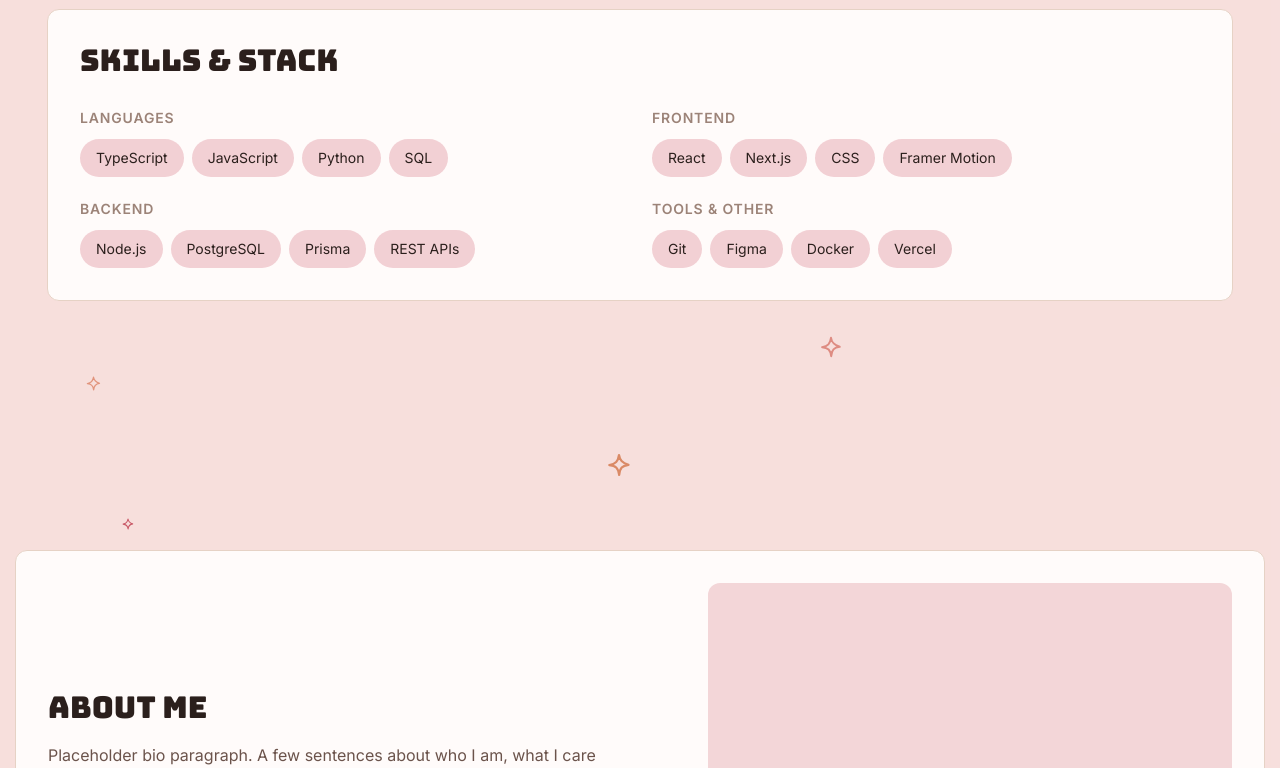
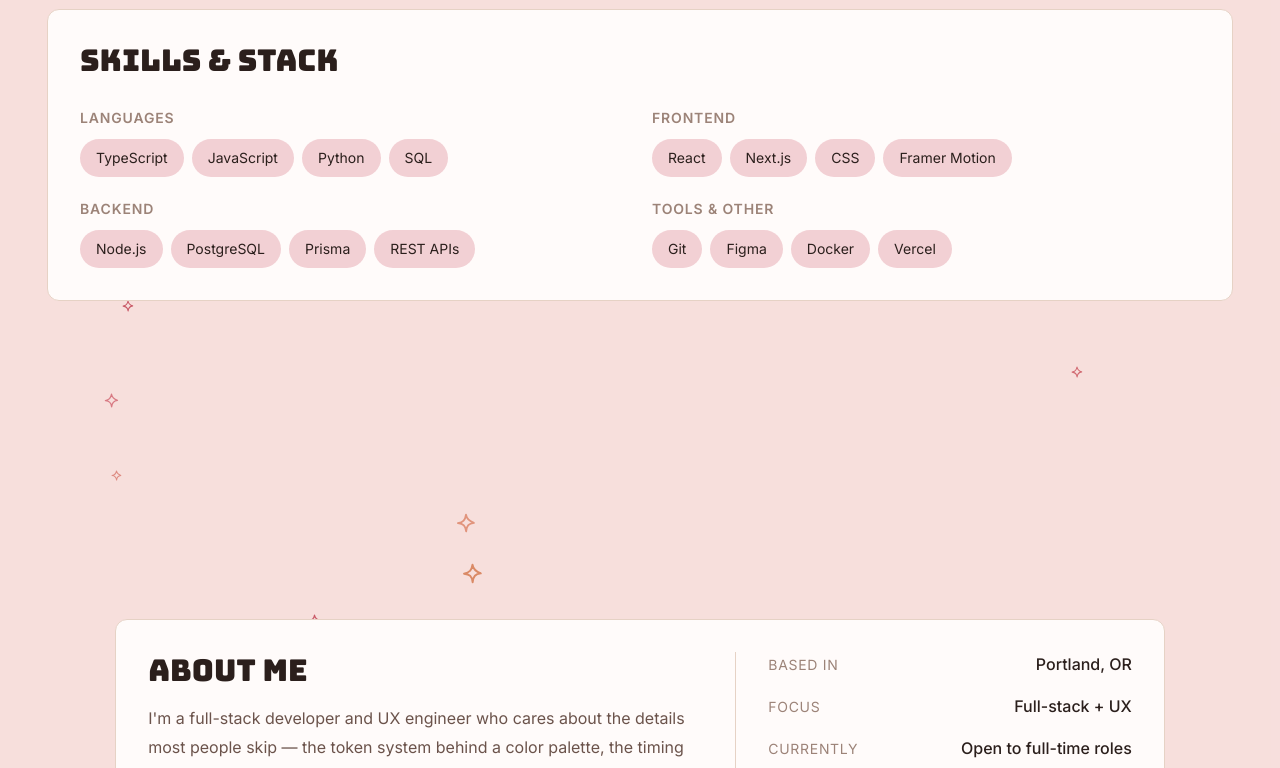
Before and after one commit to tessellis/portfolio-platform, a Next.js app: page / in a window 1280 px wide. Shown: the part 2032-2800 px from the top of the page. Built offline with nearby package versions, Linux system fonts and the light colour scheme.

Commit message:
Fix contactCTA and footer spacing + wavy border

```diff
--- a/src/components/layout/Footer.module.css
+++ b/src/components/layout/Footer.module.css
@@ -1,6 +1,5 @@
 .footer {
-  border-top: 1px solid var(--color-border);
-  margin-top: var(--space-24); /* was var(--space-25), which doesn't exist */
+  margin-top: var(--space-32); /* or similar large value */
 }
 
 .inner {
--- a/src/components/layout/Header.module.css
+++ b/src/components/layout/Header.module.css
@@ -39,7 +39,7 @@
   font-size: var(--text-base);
   font-weight: var(--font-bold);
   color: var(--color-text-primary);
-  letter-spacing: -0.03em;
+  letter-spacing: -0.05em;
   margin-right: auto;
   font-weight: var(--font-bold);
 }
--- a/src/components/sections/AboutSnapshot.module.css
+++ b/src/components/sections/AboutSnapshot.module.css
@@ -6,7 +6,18 @@
   align-items: center;
   background-color: color-mix(in srgb, var(--panel-accent) var(--panel-tint), transparent);
   padding-block: var(--space-16);
-  touch-action: pan-y;
+  overflow: visible;
+}
+
+.waveBottom {
+  position: absolute;
+  bottom: 0;
+  left: 0;
+  width: 100%;
+  height: 48px;
+  transform: translateY(calc(100% - 1px)) scaleY(-1);
+  fill: color-mix(in srgb, var(--panel-accent) var(--panel-tint), transparent);
+  pointer-events: none;
 }
 
 .card {
@@ -22,7 +33,6 @@
   display: grid;
   grid-template-columns: 1fr;
   gap: var(--space-8);
-  align-items: center;
 }
 
 .text h2 {
@@ -42,19 +52,44 @@
   color: var(--color-text-primary);
 }
 
-.visual {
-  aspect-ratio: 4 / 3;
-  background-color: color-mix(in srgb, var(--flash-1) 24%, transparent);
-  border-radius: var(--radius-lg);
-  order: -1;
+.facts {
+  display: flex;
+  flex-direction: column;
+  gap: var(--space-4);
+  border-top: 1px solid var(--color-border);
+  padding-top: var(--space-6);
+}
+
+.factItem {
+  display: flex;
+  justify-content: space-between;
+  align-items: baseline;
+  gap: var(--space-4);
+}
+
+.factLabel {
+  font-size: var(--text-sm);
+  color: var(--color-text-muted);
+  text-transform: uppercase;
+  letter-spacing: 0.05em;
+}
+
+.factValue {
+  font-size: var(--text-base);
+  font-weight: var(--font-medium);
+  color: var(--color-text-primary);
+  text-align: right;
 }
 
 @media (min-width: 640px) {
   .grid {
-    grid-template-columns: 1.2fr 1fr;
+    grid-template-columns: 1.4fr 1fr;
   }
 
-  .visual {
-    order: 1;
+  .facts {
+    border-top: none;
+    border-left: 1px solid var(--color-border);
+    padding-top: 0;
+    padding-left: var(--space-8);
   }
 }
--- a/src/components/sections/AboutSnapshot.tsx
+++ b/src/components/sections/AboutSnapshot.tsx
@@ -1,29 +1,52 @@
-'use client';
-
 import Link from 'next/link';
-import { useInViewOnce } from '@/lib/useInViewOnce';
 import styles from './AboutSnapshot.module.css';
 
+const facts = [
+  { label: 'Based in', value: 'Portland, OR' },
+  { label: 'Focus', value: 'Full-stack + UX' },
+  { label: 'Currently', value: 'Open to full-time roles' },
+];
+
 export function AboutSnapshot() {
-  const { ref, inView } = useInViewOnce<HTMLDivElement>(0.15);
+  return (
+    <section className={styles.panel}>
+      <svg
+        className={styles.waveBottom}
+        viewBox="0 0 1440 120"
+        preserveAspectRatio="none"
+        aria-hidden="true"
+      >
+        <path d="M0,64 C280,120 480,0 720,32 C960,64 1160,112 1440,48 L1440,120 L0,120 Z" />
+      </svg>
 
-  return (
-    <section ref={ref} className={`${styles.panel} ${inView ? styles.inView : ''}`}>
-      <div className={`container ${styles.card}`}>
+      <div className="container">
+        <div className={styles.card}>
           <div className={styles.grid}>
             <div className={styles.text}>
               <h2>About me</h2>
               <p>
-              Placeholder bio paragraph. A few sentences about who I am,
-              what I care about as a developer, and what drives my work.
-              This section will break up the more technical parts of the
-              landing page.
+                I&apos;m a full-stack developer and UX engineer who cares
+                about the details most people skip — the token system behind
+                a color palette, the timing curve on a hover state.
+              </p>
+              <p>
+                I like building things that feel considered from end to end:
+                clean architecture underneath, thoughtful interaction on top.
               </p>
               <Link href="/about" className={styles.link}>
                 Read more →
               </Link>
             </div>
-          <div className={styles.visual} />
+
+            <div className={styles.facts}>
+              {facts.map((fact) => (
+                <div key={fact.label} className={styles.factItem}>
+                  <span className={styles.factLabel}>{fact.label}</span>
+                  <span className={styles.factValue}>{fact.value}</span>
+                </div>
+              ))}
+            </div>
+          </div>
         </div>
       </div>
     </section>
--- a/src/components/sections/ContactCTA.module.css
+++ b/src/components/sections/ContactCTA.module.css
@@ -1,40 +1,36 @@
 .panel {
   position: relative;
-  min-height: 100vh;
-  min-height: 100dvh;
-  display: flex;
-  align-items: center;
-  background-color: color-mix(in srgb, var(--panel-accent) var(--panel-tint), transparent);
   padding-block: var(--space-16);
-  touch-action: pan-y;
 }
 
-.card {
-  background-color: var(--color-bg-primary);
-  border: 1px solid var(--color-border);
-  border-radius: var(--radius-lg);
-  padding: var(--space-16) var(--space-8);
-  width: 100%;
-  box-sizing: border-box;
-  text-align: center;
+.row {
   display: flex;
   flex-direction: column;
   align-items: center;
-  gap: var(--space-4);
+  text-align: center;
+  gap: var(--space-8);
+  max-width: 720px;
+  margin-inline: auto;
 }
 
 .iconWrap {
   position: relative;
-  width: 100px;
-  margin-bottom: var(--space-4);
+  width: 200px;
+  flex-shrink: 0;
 }
 
-.card h2 {
-  font-size: var(--text-3xl);
+.text h2 {
+  font-size: var(--text-4xl);
+  margin-bottom: var(--space-3);
 }
 
-.card p {
+.text p {
+  font-size: var(--text-lg);
   color: var(--color-text-secondary);
+}
+
+.actions {
+  margin-top: var(--space-6);
 }
 
 .button {
@@ -48,7 +44,6 @@
   border-radius: var(--radius-md);
   font-size: var(--text-sm);
   font-weight: var(--font-medium);
-  margin-top: var(--space-2);
   transition: background-color var(--transition-fast);
 }
 
@@ -62,7 +57,7 @@
   flex-wrap: wrap;
   justify-content: center;
   gap: var(--space-3);
-  margin-top: var(--space-4);
+  margin-top: var(--space-6);
 }
 
 .chip {
@@ -78,3 +73,20 @@
   color: var(--color-text-primary);
   border-color: var(--color-border-strong);
 }
+
+@media (min-width: 768px) {
+  .row {
+    flex-direction: row;
+    text-align: left;
+    align-items: center;
+  }
+
+  .text {
+    max-width: 420px;
+  }
+
+  .actions,
+  .chips {
+    justify-content: flex-start;
+  }
+}
--- a/src/components/sections/ContactCTA.tsx
+++ b/src/components/sections/ContactCTA.tsx
@@ -16,19 +16,22 @@
   const { ref, inView } = useInViewOnce<HTMLElement>(0.2);
 
   return (
-    <section ref={ref} className={`${styles.panel} ${inView ? styles.inView : ''}`}>
-      <div className={`container ${styles.card}`}>
+    <section ref={ref} className={styles.panel}>
+      <div className={`container ${styles.row}`}>
         <div className={styles.iconWrap}>
           <ContactSparkleBurst active={inView} />
           <ContactIcon active={inView} />
         </div>
 
+        <div className={styles.text}>
           <h2>Let&apos;s work together</h2>
           <p>Open to full-time roles and collaborations. Reach out anytime.</p>
 
+          <div className={styles.actions}>
             <Link href="/contact" className={styles.button}>
               Get in touch
             </Link>
+          </div>
 
           <div className={styles.chips}>
             {contactLinks.map((link) => (
@@ -44,6 +47,7 @@
             ))}
           </div>
         </div>
+      </div>
     </section>
   );
 }
--- a/src/components/sections/FeaturedWork.module.css
+++ b/src/components/sections/FeaturedWork.module.css
@@ -56,6 +56,8 @@
   display: flex;
   flex-direction: column;
   overflow: hidden;
+  border: 1px solid var(--color-border);
+  border-radius: var(--radius-lg);
   transition: transform var(--transition-fast);
   touch-action: pan-y;
 }
--- a/src/styles/tokens.css
+++ b/src/styles/tokens.css
@@ -21,6 +21,8 @@
   --flash-3: #7e9c92;
   --flash-4: #7a1f2e;
   --flash-1: #e3a857; */
+  --hero-header-delay: 1.7s;   /* was much later — now appears mid-shrink */
+  --hero-colorize-delay: 3s;   /* matches COLORIZE_DELAY in HeroRevealContent.tsx exactly */
 
   --color-bg-primary: #fffbfa;
   --color-bg-secondary: #f2e2db;
```
Lines whose indentation alone changed are shown as unchanged.
